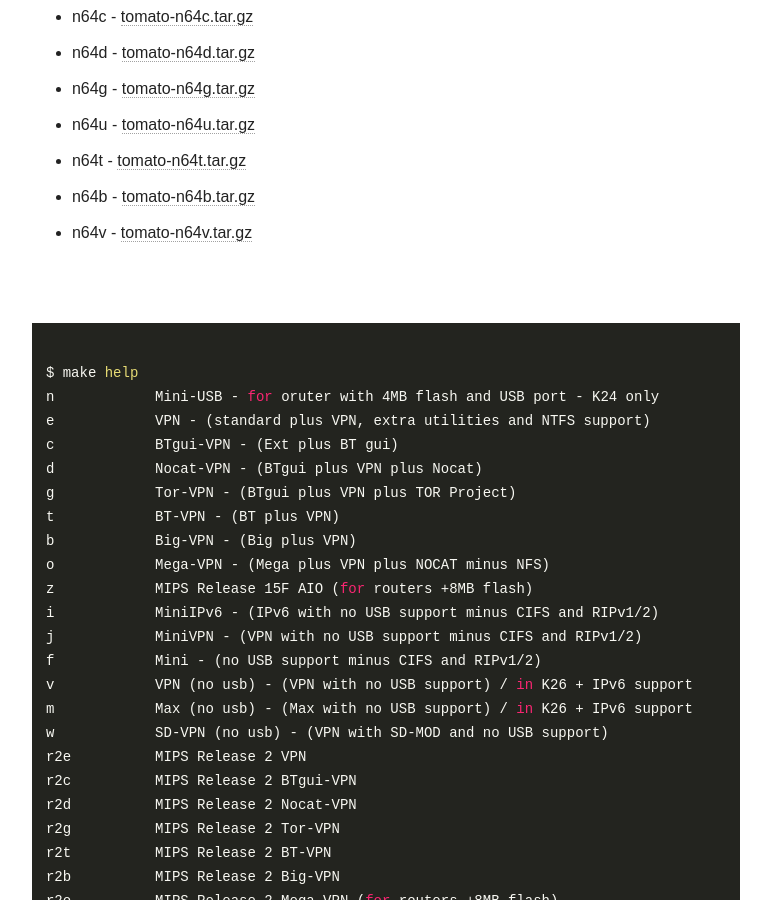
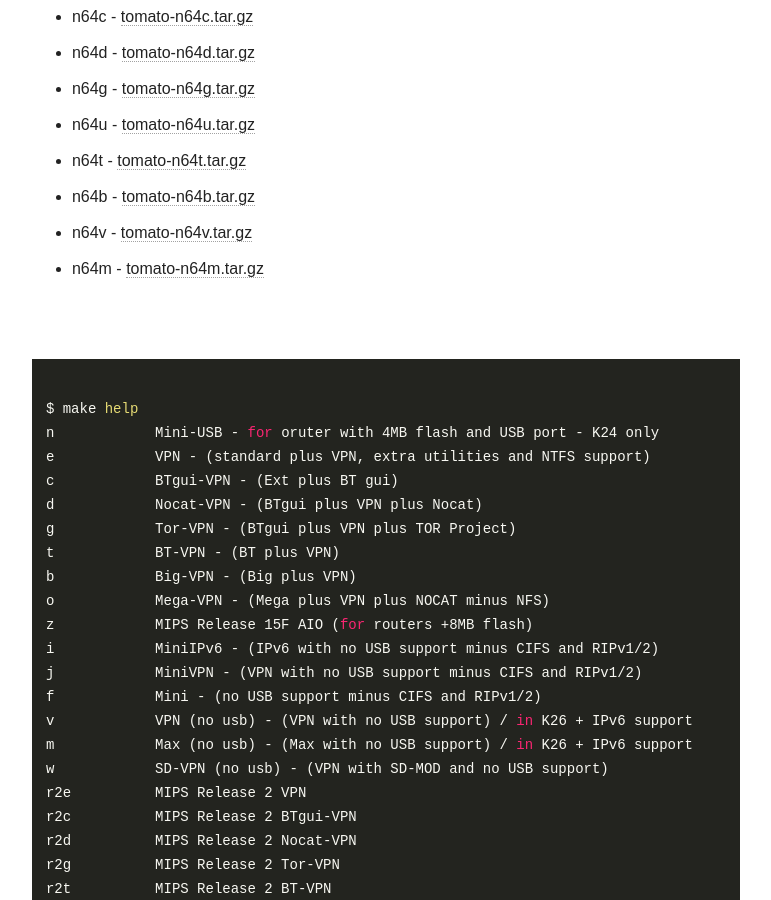
Before and after one commit to oglopss/tomato-ci-ctf-jekyll, a Jekyll site: the page built from index.html, in a window 1280 px wide and 900 px high, scrolled down 1639 px. Shown: the whole window, without its empty margins (254-1025 px from the left). Built offline with Jekyll 4.4.1, drawn with Linux system fonts in a browser that asks for light colours; nearby versions of some CDN libraries.

Commit message:
Travis build 3 n64m pushed to gh-pages

```diff
--- a/_data/ss.yml
+++ b/_data/ss.yml
@@ -35,3 +35,4 @@ files:
   - 0035 n64t tomato-n64t.tar.gz
   - 0036 n64b tomato-n64b.tar.gz
   - 0038 n64v tomato-n64v.tar.gz
+  - 0039 n64m tomato-n64m.tar.gz
```
Also changed, not shown: 1 other file.
